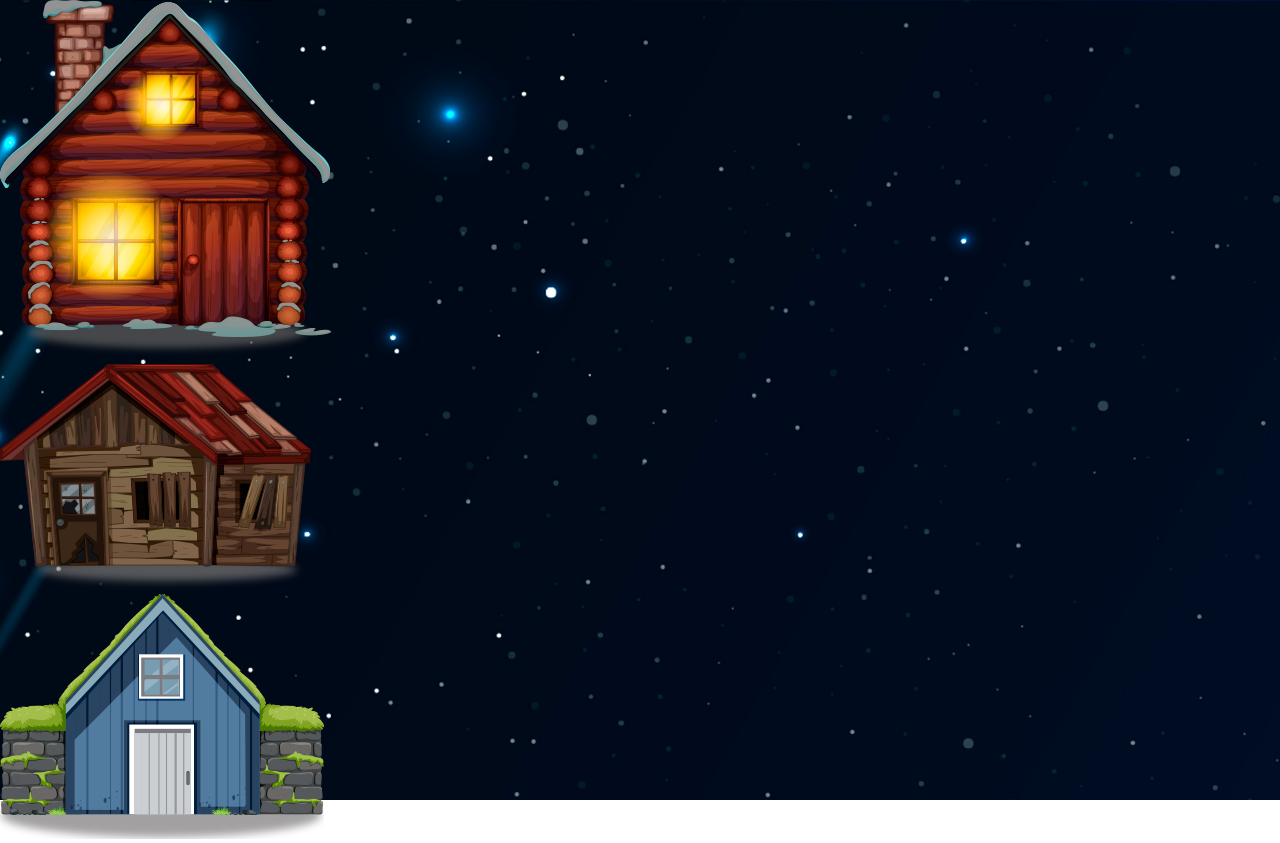
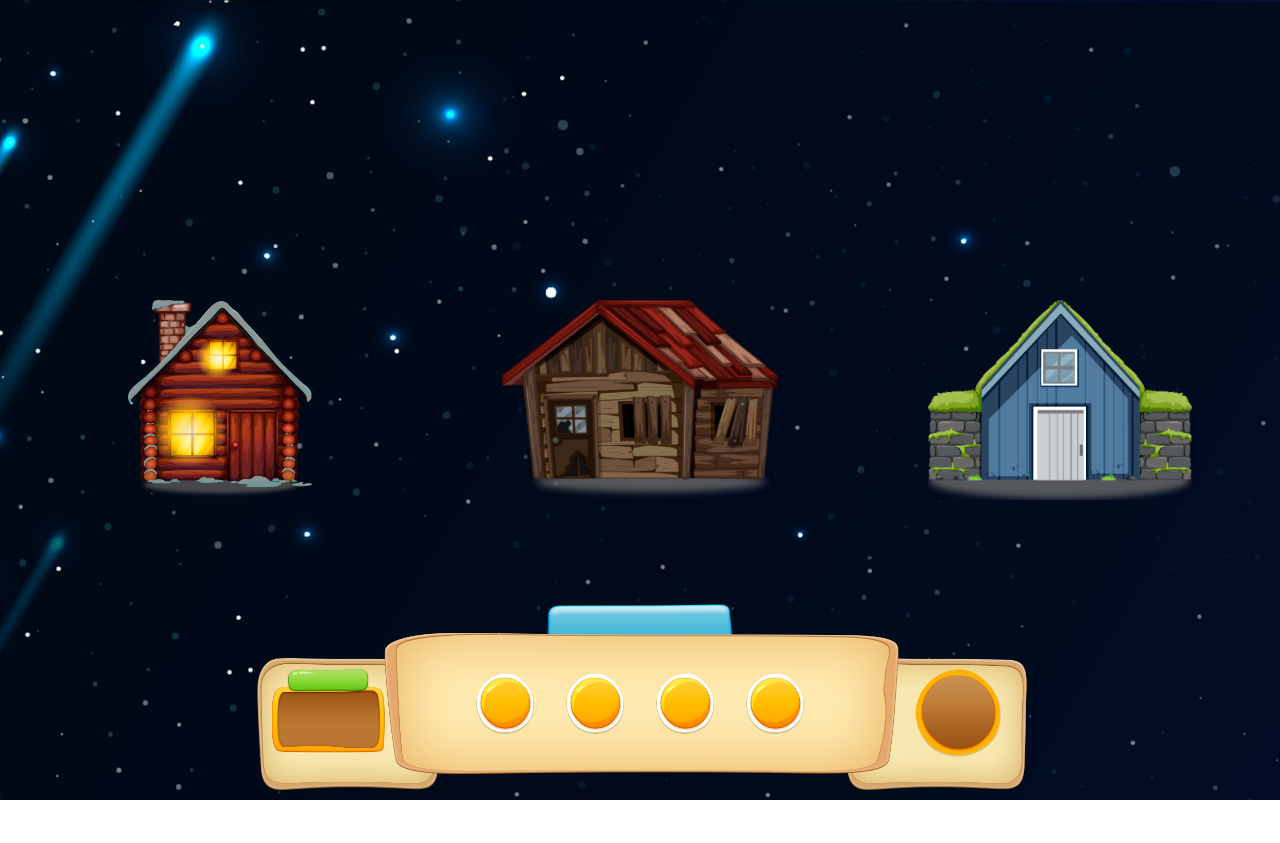
Before and after one commit to leonfhl/selecu-app, a React (Create React App) app: page / in a window 1280 px wide. After the commit the page ends 800 px from the top, so only its background shows below. Built offline with nearby package versions, Linux system fonts and the light colour scheme.

Commit message:
all ui elements staticly placed

```diff
--- a/src/App.js
+++ b/src/App.js
@@ -2,16 +2,21 @@ import background from './resources/fondo.jpg';
 import './App.scss';
 
 import ButtonHouse from './components/ButtonHouse.js'
+import Ribbon from './components/Ribbon.js'
+
 
 function App() {
   return (
     <div className="App">
       <div className="container-fluid homepage-bgimage">
 
-        <ButtonHouse src = './resources/1.png' />
-        <ButtonHouse src = './resources/4.png' />
-        <ButtonHouse src = './resources/11.png' />
+        <div class="grid-container">
+          <div class="grid-item"><ButtonHouse src='./resources/1.png' /></div>
+          <div class="grid-item"><ButtonHouse src='./resources/4.png' /></div>
+          <div class="grid-item"><ButtonHouse src='./resources/11.png' /></div>
 
+        </div>
+        <Ribbon />
       </div>
     </div>
   );
--- a/src/App.scss
+++ b/src/App.scss
@@ -6,3 +6,12 @@
   background-repeat: no-repeat;
   background-size: cover;
 }
+
+.grid-container {
+  height: 100vh;
+  display: grid;
+  grid-template-columns:  400px 400px 400px ;
+  justify-content: space-evenly;
+  align-content: space-evenly;
+
+}
--- /dev/null
+++ b/src/components/Button.js
@@ -0,0 +1,17 @@
+import React, { Component, } from 'react';
+import './stylecomponents.scss'
+
+class Button extends Component {
+    render() {
+        return (
+
+            <div class='button'>
+                    <img src='./resources/fondo.png' />
+             </div>
+
+        );
+    }
+}
+
+
+export default Button;
--- a/src/components/ButtonHouse.js
+++ b/src/components/ButtonHouse.js
@@ -1,5 +1,5 @@
 import React, { Component,  } from 'react';
-
+import './stylecomponents.scss'
 class ButtonHouse extends Component {
     render() {
         return (
--- /dev/null
+++ b/src/components/Ribbon.js
@@ -0,0 +1,30 @@
+import React, { Component, } from 'react';
+import './stylecomponents.scss'
+import Button from './Button.js'
+
+class Ribbon extends Component {
+    render() {
+        return (
+
+            <div class='ribbondiv'>
+
+                <div class="toggle"><img src='./resources/toggle.png' /></div>
+                <div class="bottom">
+                    <div class ="array ">
+                    <Button icon=''/>
+                    <Button icon=''/>
+                    <Button icon=''/>
+                    <Button icon=''/>
+                    </div>
+                    <img src='./resources/panel-vacio.png' />
+                </div>
+
+
+            </div>
+
+        );
+    }
+}
+
+
+export default Ribbon;
--- /dev/null
+++ b/src/components/stylecomponents.scss
@@ -0,0 +1,51 @@
+img {
+    height: 200px;
+    display: block;
+    margin-left: auto;
+    margin-right: auto;
+
+}
+
+.ribbondiv {
+    position: fixed;
+    bottom: 10px;
+    width: 100%;
+    display: inline-block;
+
+
+    .toggle{
+
+        position: relative;
+        bottom: -115px;
+        width: 100%;
+        z-index: -1;
+        img {
+            width: 15%;
+            height: auto;
+
+        }
+    }
+
+    .array{
+        position: relative;
+        bottom: -145px;
+        width: max-content;
+        margin-left: auto;
+        margin-right: auto;
+        display: flex;
+    }
+
+    .button{
+        display: inline-block;
+        bottom: -160px;
+        margin-left: 15px;
+        margin-right: 15px;
+
+        img{
+            width: 60px;
+            height: auto;
+        }
+
+    }
+
+}
```
